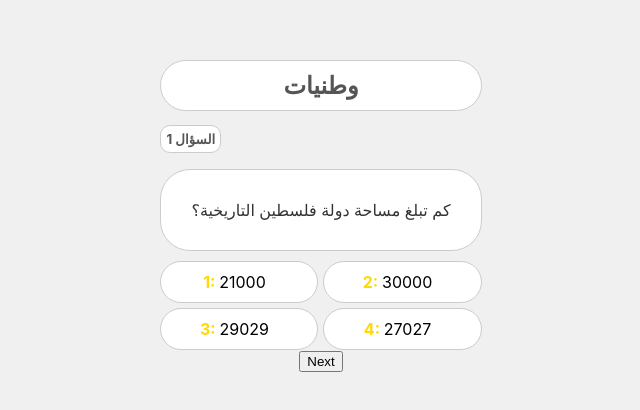
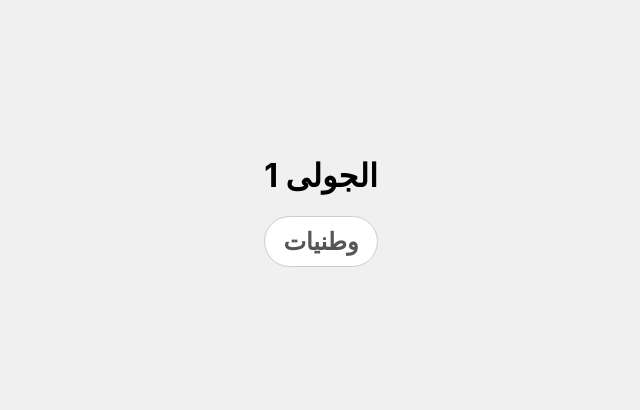
Before and after one commit to Zaina202/Quiz-Night, a React (Create React App) app: page /design2 in a window 1280 px wide. Shown: the part 244-654 px from the top of the page, without its empty margins (319-959 px from the left). Built offline with nearby package versions, Linux system fonts and the light colour scheme.

Commit message:
Show data when clicked

```diff
--- a/src/pages/Quiz.jsx
+++ b/src/pages/Quiz.jsx
@@ -1,8 +1,7 @@
 import React, { useState } from 'react';
-import { useLocation } from 'react-router-dom';
-import { Dropdown } from 'primereact/dropdown';
-import { Button } from 'primereact/button';
+import { useLocation , useNavigate } from 'react-router-dom';
 import styles from './Quiz.module.css';
+
 const getPaperGroupData = () => {
   const data = {
     category1: {
@@ -71,94 +70,145 @@ const getPaperGroupData = () => {
   };
   return data;
 };
+
 const Quiz = () => {
   const [currentCategoryIndex, setCurrentCategoryIndex] = useState(0);
   const [currentQuestionIndex, setCurrentQuestionIndex] = useState(0);
   const [showResult, setShowResult] = useState(false);
+  const [currentOptionIndex, setCurrentOptionIndex] = useState(0);
+  const [showOptions, setShowOptions] = useState(false);
+  const [isLastRound, setIsLastRound] = useState(false);
   const location = useLocation();
   const searchParams = new URLSearchParams(location.search);
   const selectedThemeImage = searchParams.get('theme');
+  const navigate = useNavigate();
 
   const data = getPaperGroupData();
   const categories = Object.keys(data);
 
   const handleNextQuestion = () => {
+    if (showOptions) {
+      if (currentOptionIndex + 1 < 4) {
+        setCurrentOptionIndex((prevIndex) => prevIndex + 1);
+      } else {
+        setCurrentOptionIndex(0);
+
         if (currentQuestionIndex + 1 < data[categories[currentCategoryIndex]].questions.length) {
           setCurrentQuestionIndex((prevIndex) => prevIndex + 1);
         } else {
           setShowResult(true);
         }
+      }
+    } else {
+      setShowOptions(true);
+    }
+    if (currentCategoryIndex + 1 >= categories.length && currentQuestionIndex + 1 >= data[categories[currentCategoryIndex]].questions.length) {
+      setIsLastRound(true);
+    }
   };
-
 
   const handleNextRound = () => {
     setShowResult(false);
     setCurrentQuestionIndex(0);
-
+    setCurrentOptionIndex(0);
+    setShowOptions(false);
     if (currentCategoryIndex + 1 < categories.length) {
       setCurrentCategoryIndex((prevIndex) => prevIndex + 1);
+      setCurrentQuestionIndex(0);
+      setShowRoundTitle(true);
     }
+    setIsLastRound(false);
   };
 
   const renderResult = () => {
     const categoryQuestions = data[categories[currentCategoryIndex]].questions;
-    const correctAnswers = categoryQuestions.map((question) => question.correctAnswer);
 
     return (
       <div className="result">
         <h3>Round Result</h3>
-        <Button label="Next Round" onClick={handleNextRound} />
         <div className="correct-answers">
           {categoryQuestions.map((question, index) => (
             <div key={index} className="question-answer">
-              <p>السؤال  {index + 1}: {question.question}</p>
+              <p>السؤال {index + 1}: {question.question}</p>
               <p>الأجابة الصحيحة: {question.correctAnswer}</p>
             </div>
           ))}
         </div>
+        <div>
+          {/* Show "Finish" button if it's the last round, otherwise show "Next Round" button */}
+          {isLastRound ? (
+            <button onClick={() => navigate('/')}>Finish</button>
+          ) : (
+            <button onClick={handleNextRound}>Next Round</button>
+          )}
+        </div>
       </div>
     );
   };
+  const [showRoundTitle, setShowRoundTitle] = useState(true);
+
+  const handleStartRound = () => {
+    setShowRoundTitle(false);
+    setShowOptions(true);
+  };
 
   return (
-    <div className={styles['quiz-container']} style={{ backgroundImage: selectedThemeImage ? `url(${selectedThemeImage})` : '' }}>
+    <div
+    className={styles['quiz-container']}
+    style={{ backgroundImage: selectedThemeImage ? `url(${selectedThemeImage})` : '' }}
+    onClick={showRoundTitle ? handleStartRound : handleNextQuestion}
+  >
     {showResult ? (
       renderResult()
+    ) : showRoundTitle ? (
+      <div>
+        <h1>{`الجولى ${currentCategoryIndex + 1}`}</h1>
+        <h2>{data[categories[currentCategoryIndex]].categoryTitle}</h2>
+      </div>
     ) : (
         <div>
           <h2>{data[categories[currentCategoryIndex]].categoryTitle}</h2>
           <h3>السؤال {currentQuestionIndex + 1}</h3>
           <p>{data[categories[currentCategoryIndex]].questions[currentQuestionIndex].question}</p>
 
-          {/* Modified mapping logic for rendering answer choices */}
+          {showOptions && (
             <div className={styles['choices-container']}>
-            {Object.keys(data[categories[currentCategoryIndex]].questions[currentQuestionIndex]).map((answerKey, index) => {
-              if (answerKey.startsWith('answer')) {
-                const choice = data[categories[currentCategoryIndex]].questions[currentQuestionIndex][answerKey];
-                return (
-                  <div key={answerKey} className={styles['choice-item']}>
-                    <span className={styles['choice-number']}>{index}: </span>
-                    <span className={styles['choice-text']}>{choice}</span>
+              <div className={styles['choice-item']}>
+                <span className={styles['choice-number']}>1: </span>
+                <span className={styles['choice-text']}>
+                  {data[categories[currentCategoryIndex]].questions[currentQuestionIndex].answer1}
+                </span>
               </div>
-                );
-              }
-              return null;
-            })}
+              {currentOptionIndex >= 1 && (
+                <div className={styles['choice-item']}>
+                  <span className={styles['choice-number']}>2: </span>
+                  <span className={styles['choice-text']}>
+                    {data[categories[currentCategoryIndex]].questions[currentQuestionIndex].answer2}
+                  </span>
                 </div>
-
-          <Button
-            label={
-              currentQuestionIndex + 1 < data[categories[currentCategoryIndex]].questions.length
-                ? 'Next'
-                : 'Finish'
-            }
-            onClick={handleNextQuestion}
-          />
+              )}
+              {currentOptionIndex >= 2 && (
+                <div className={styles['choice-item']}>
+                  <span className={styles['choice-number']}>3: </span>
+                  <span className={styles['choice-text']}>
+                    {data[categories[currentCategoryIndex]].questions[currentQuestionIndex].answer3}
+                  </span>
+                </div>
+              )}
+              {currentOptionIndex >= 3 && (
+                <div className={styles['choice-item']}>
+                  <span className={styles['choice-number']}>4: </span>
+                  <span className={styles['choice-text']}>
+                    {data[categories[currentCategoryIndex]].questions[currentQuestionIndex].answer4}
+                  </span>
+                </div>
+              )}
+            </div>
+          )}
         </div>
       )}
     </div>
   );
 };
 
-
 export default Quiz;
```
Lines whose indentation alone changed are shown as unchanged.
